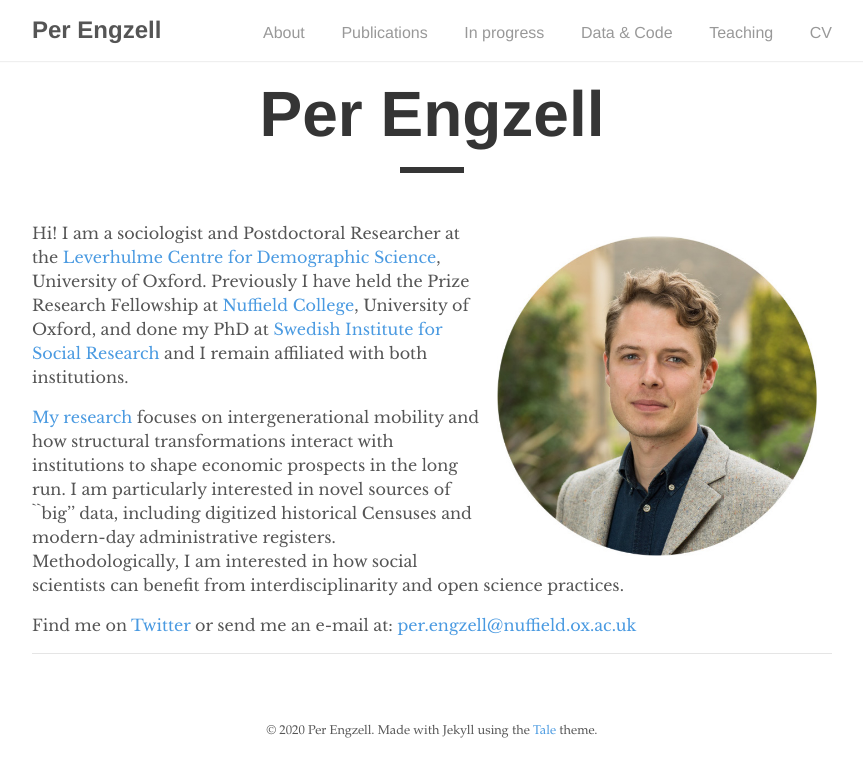
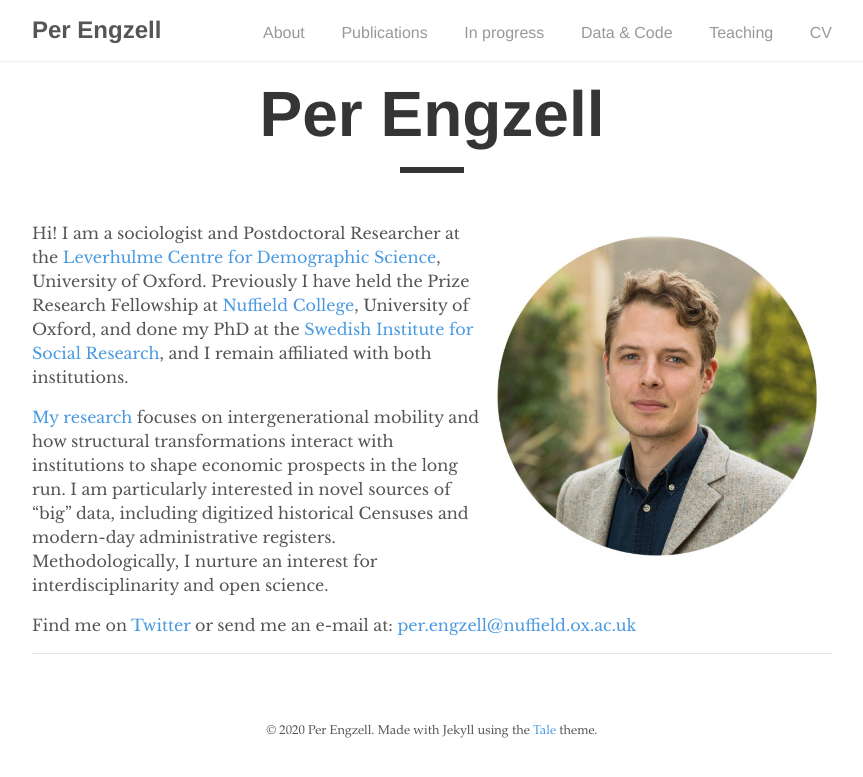
Before and after one commit to pengzell/pengzell.github.io, a Jekyll site: the page built from index.md, in a window 1280 px wide. Shown: the top 777 px of the page, without its empty margins (208-1071 px from the left). Built offline with Jekyll 4.4.1, drawn with Linux system fonts in a browser that asks for light colours.

Commit message:
Update index.md

```diff
--- a/index.md
+++ b/index.md
@@ -6,8 +6,8 @@
 
 ![Per Engzell](portrait.jpg){:style="float:right; margin:15px; width: 40%;"}
 
-Hi! I am a sociologist and Postdoctoral Researcher at the [Leverhulme Centre for Demographic Science](http://www.demographicscience.ox.ac.uk), University of Oxford. Previously I have held the Prize Research Fellowship at [Nuffield College](https://www.nuffield.ox.ac.uk), University of Oxford, and done my PhD at [Swedish Institute for Social Research](https://www.sofi.su.se/english/) and I remain affiliated with both institutions.
+Hi! I am a sociologist and Postdoctoral Researcher at the [Leverhulme Centre for Demographic Science](http://www.demographicscience.ox.ac.uk), University of Oxford. Previously I have held the Prize Research Fellowship at [Nuffield College](https://www.nuffield.ox.ac.uk), University of Oxford, and done my PhD at the [Swedish Institute for Social Research](https://www.sofi.su.se/english/), and I remain affiliated with both institutions.
 
-[My research](https://pengzell.github.io/inprogress/) focuses on intergenerational mobility and how structural transformations interact with institutions to shape economic prospects in the long run. I am particularly interested in novel sources of ``big'' data, including digitized historical Censuses and modern-day administrative registers. Methodologically, I am interested in how social scientists can benefit from interdisciplinarity and open science practices.
+[My research](https://pengzell.github.io/inprogress/) focuses on intergenerational mobility and how structural transformations interact with institutions to shape economic prospects in the long run. I am particularly interested in novel sources of "big" data, including digitized historical Censuses and modern-day administrative registers. Methodologically, I nurture an interest for interdisciplinarity and open science.
 
 Find me on [Twitter](https://twitter.com/pengzell) or send me an e-mail at: [per.engzell@nuffield.ox.ac.uk](mailto:per.engzell@nuffield.ox.ac.uk)
```
